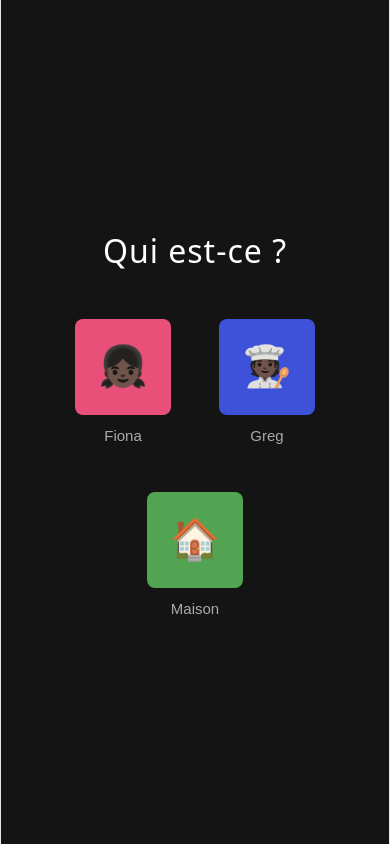
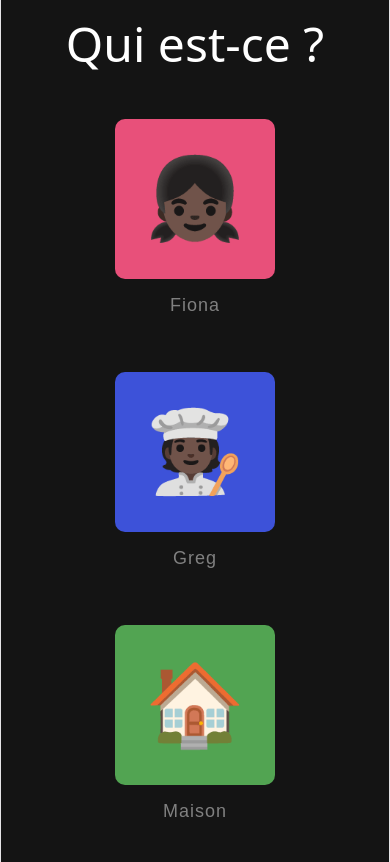
Before and after one commit to gregg64/mon-agenda, a React (Vite) app: page / in a window 390 px wide. Built offline with nearby package versions, Linux system fonts and the light colour scheme.

Commit message:
responsive mobile + filtre centré

```diff
--- a/src/App.css
+++ b/src/App.css
@@ -1,26 +1,35 @@
 /* ─ BASE ────────────────────────────── */
 *, *::before, *::after { box-sizing: border-box; }
+html {
+  overflow-x: hidden;
+  max-width: 100vw;
+}
 body {
   margin: 0;
   font-family: system-ui, sans-serif;
   background: #F5F4F0;
   color: #18180F;
   min-height: 100vh;
+  overflow-x: hidden;
+  max-width: 100vw;
 }
 
 /* ─ APP ─────────────────────────────── */
 .app {
-  max-width: 680px;
+  max-width: min(680px, 100%);
   margin: 0 auto;
   padding: 32px 16px 80px;
+  overflow-x: hidden;
 }
 .app-header {
   display: flex;
-  align-items: baseline;
+  align-items: center;
   justify-content: space-between;
   margin-bottom: 24px;
+  gap: 8px;
+  flex-wrap: wrap;
 }
-.app-titre { font-size: 24px; font-weight: 700; color: #18180F; }
+.app-titre { font-size: 24px; font-weight: 700; color: #18180F; flex-shrink: 0; }
 .app-compteur { font-size: 13px; color: #8A8A80; }
 
 /* ─ FORMULAIRE ──────────────────────── */
@@ -106,12 +115,13 @@ body {
   justify-content: flex-end;
 }
 .filtre-ligne--filtres {
-  flex-wrap: nowrap;
-  gap: 12px;
+  flex-wrap: wrap;
+  gap: 8px;
 }
 .filtre-total { font-size: 13px; color: #8A8A80; }
-.filtre-groupe { display: flex; align-items: center; gap: 6px; }
-.filtre-label { font-size: 12px; color: #8A8A80; }
+.filtre-groupe { display: flex; align-items: center; gap: 6px; width: 100%; }
+.filtre-label { font-size: 12px; color: #8A8A80; width: 70px; flex-shrink: 0; }
+.filtre-select { flex: 1; text-align: center; }
 .filtre-barre select,
 .filtre-barre input[type="date"] {
   border: 1px solid #E0DED7;
@@ -227,10 +237,25 @@ body {
 .tache__suppr:hover { background: #FDEAEA; color: #C43033; }
 
 /* ─ RESPONSIVE ──────────────────────── */
-@media (max-width: 480px) {
+@media (max-width: 540px) {
   .formulaire__options { flex-direction: column; }
   .btn-ajouter { width: 100%; margin-left: 0; }
+
+  /* Filtre : empilement vertical sur mobile */
+  .filtre-ligne--filtres { flex-direction: column; align-items: flex-start; gap: 6px; }
+  .filtre-groupe { flex-wrap: nowrap; }
+  .filtre-barre select,
+  .filtre-barre input[type="date"] { max-width: 100%; width: 160px; }
+
+  .filtre-ligne--meta { justify-content: center;padding: 4px 8px;}
+  .filtre-btn-toggle { font-size: 11px; padding: 4px 8px; }
+
+  /* Header */
+  .app-header-droite { flex-shrink: 1; min-width: 0; }
+  .btn-changer-profil { font-size: 11px; padding: 4px 8px; }
+  .app-compteur { font-size: 11px; }
 }
+
 /* ─ SELECTION PROFIL ────────────────── */
 .selection-fond {
   min-height: 100vh;
@@ -241,17 +266,18 @@ body {
 }
 .selection-contenu {
   text-align: center;
+  padding: 32px 16px;
 }
 .selection-titre {
   color: #fff;
-  font-size: 32px;
+  font-size: 48px;
   font-weight: 400;
-  margin-bottom: 48px;
-  letter-spacing: 1px;
+  margin: 0 0 56px 0;
+  letter-spacing: 0px;
 }
 .selection-grille {
   display: flex;
-  gap: 32px;
+  gap: 40px;
   justify-content: center;
   flex-wrap: wrap;
 }
@@ -259,7 +285,7 @@ body {
   display: flex;
   flex-direction: column;
   align-items: center;
-  gap: 12px;
+  gap: 16px;
   background: none;
   border: none;
   cursor: pointer;
@@ -267,23 +293,27 @@ body {
   border-radius: 8px;
   transition: transform .2s;
 }
-.profil-carte:hover { transform: scale(1.08); }
+.profil-carte:hover { transform: scale(1.06); }
 .profil-carte:hover .profil-nom { color: #fff; }
+.profil-carte:hover .profil-avatar { box-shadow: 0 0 0 3px #fff; }
 .profil-avatar {
-  width: 96px;
-  height: 96px;
-  border-radius: 8px;
+  width: 160px;
+  height: 160px;
+  border-radius: 10px;
   display: flex;
   align-items: center;
   justify-content: center;
-  font-size: 40px;
-  font-weight: 700;
-  color: #fff;
+  transition: box-shadow .2s;
+}
+.profil-emoji {
+  font-size: 80px;
+  line-height: 1;
 }
 .profil-nom {
-  color: #aaa;
-  font-size: 15px;
-  font-weight: 500;
+  color: #808080;
+  font-size: 18px;
+  font-weight: 400;
+  letter-spacing: 1px;
   transition: color .2s;
 }
 
```
